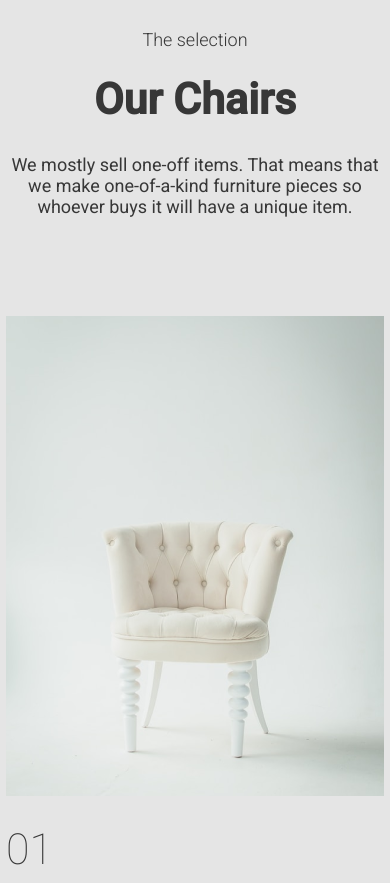
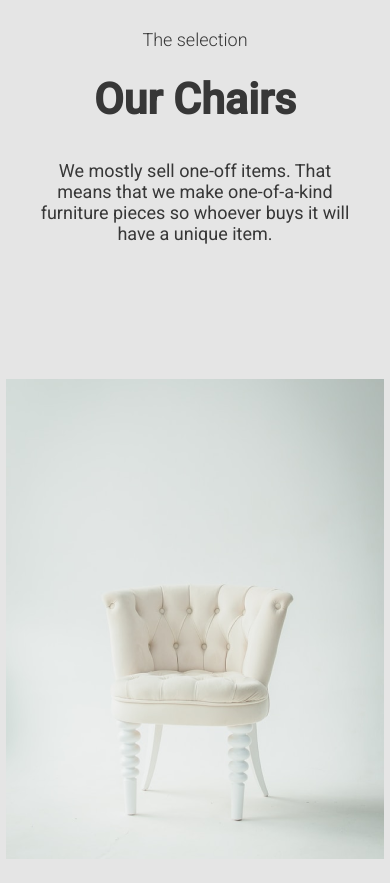
Before and after one commit to amazinernest/landingpage, a plain HTML site: page index.html in a window 390 px wide. Shown: the part 940-1823 px from the top of the page. Drawn offline with Linux system fonts and the light colour scheme.

Commit message:
third commit

```diff
--- a/style.css
+++ b/style.css
@@ -208,4 +208,7 @@ footer h6 {
     width: fit-content;
     padding-top: 4rem;
   }
+
+  .featuredSection p{
+    padding: 2rem;
 }
```
